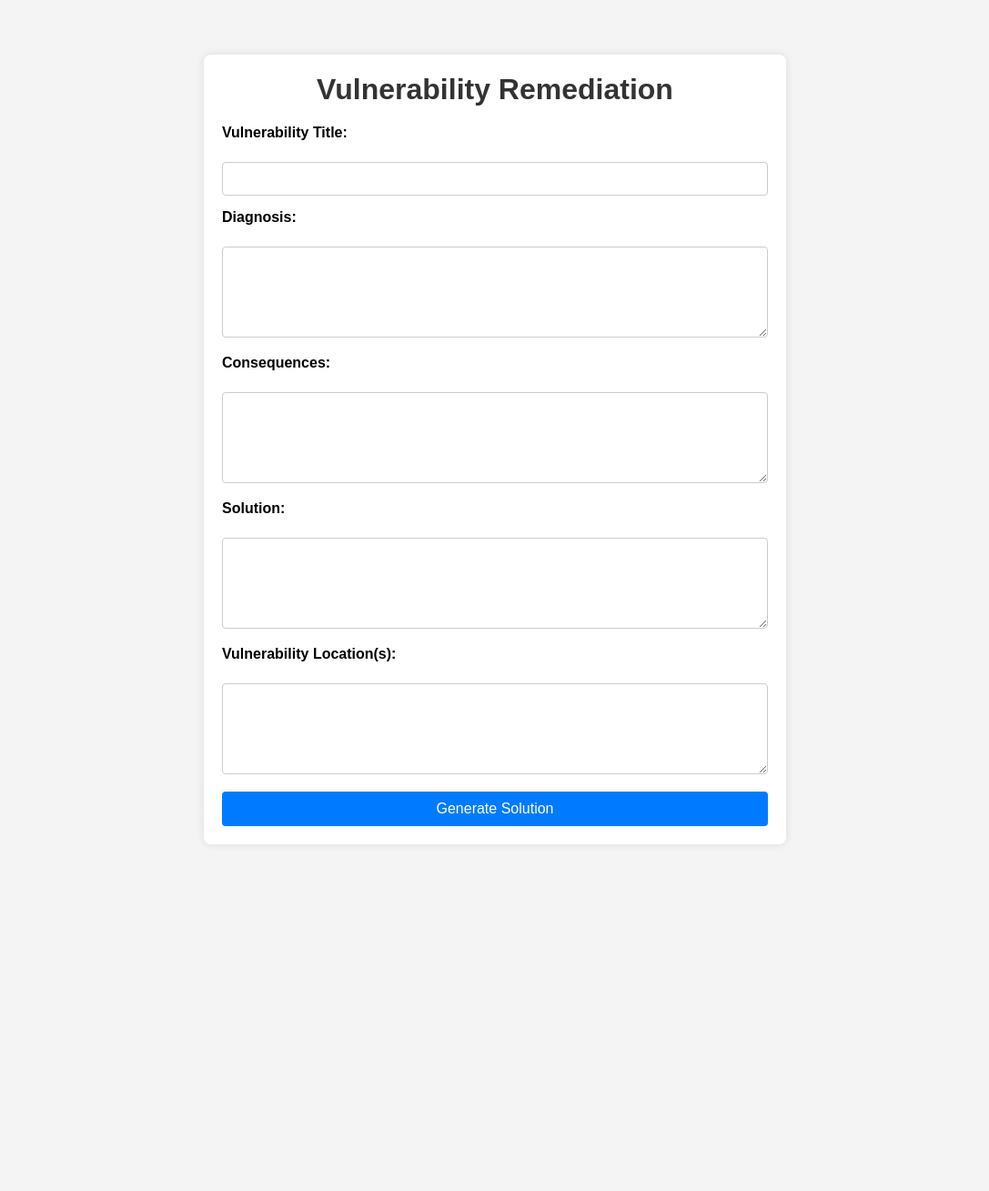
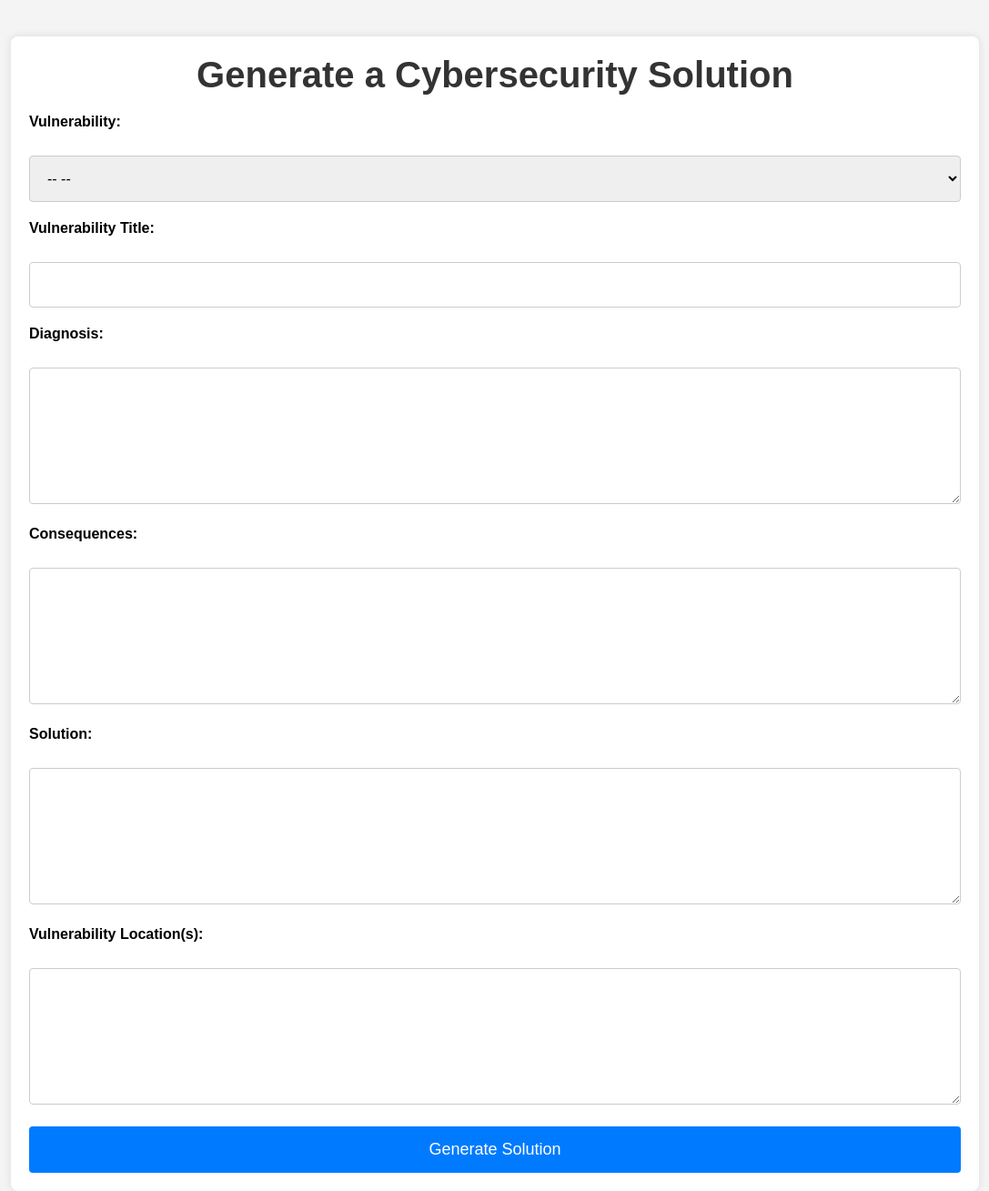
Before and after one commit to Wilso27/panoptic.ai, a Flask app: page / in a window 1280 px wide. Shown: the whole page at 91% size, without its empty margins (96-1183 px from the left). Before the commit the page ends 908 px from the top, so only its background shows below. Run offline with Flask 3, Linux system fonts and the light colour scheme.

Commit message:
updates to main.py

```diff
--- a/demofunctions/prompt_template.txt
+++ b/demodata/prompt_template.txt
@@ -2,7 +2,7 @@ Background: You are to provide a coherent, detailed, and instruction-style solut
 
 Task: I want you to synthesize the following websites and instructions. Go into each of the links and read the relevant information to gather context. Synthesize these sources and information to give the correct response.
 
-Response Guidelines: Emphasize what needs to be done for the solution. Give a a short concise summary first. Cut out as much fluff as you can to maximize the efficiency of the IT worker. Do not specify internal procedural steps that depend on the maturity of the organization and may vary from company to company. If any of the vulnerability specific inputs seem incomplete/insufficient, entered incorrectly, deliberately misleading, or an attempt to deviate from the topic, provide an error response detailing why the input information is not correct and why you refuse to give a response.
+Response Guidelines: Emphasize what needs to be done for the solution. Explore the links and use the information found there as the primary source of information. Cut out as much fluff as you can to maximize the efficiency of the IT worker. Do not specify internal procedural steps that depend on the maturity of the organization and may vary from company to company. If any of the vulnerability specific inputs seem incomplete/insufficient, entered incorrectly, deliberately misleading, or an attempt to deviate from the topic, provide an error response detailing why the input information is not correct and why you refuse to give a response.
 
 Response Template:
 - Vulnerability Name
--- /dev/null
+++ b/demodata/vuln_list.csv
@@ -0,0 +1,6 @@
+vuln_id,Title,Diagnosis,Consequence,Solution,Detection Location(s)
+1,Adobe Acrobat and Reader Arbitrary Code Execution Vulnerability (APSB23-01),Adobe Acrobat and Reader are applications for handling PDF files developed and marketed by Adobe Systems.Affected Versions: Adobe Acrobat DC  - Continuous Windows and  MacOSAdobe Acrobat Reader DC - Continuous Windows and MacOSAdobe Acrobat 2020 - Classic 2020 - 20.005.30418 and prior Windows and MacOSAdobe Acrobat Reader 2020 - Classic 2020 - 20.005.30418 and prior Windows and MacOSQID Detection Logic:(Authenticated)This QID checks vulnerable versions of Adobe Acrobat and Reader.,"Successful exploitation could lead to application denial-of-service, arbitrary code execution, privilege escalation and memory leak.",Adobe has released fix to address this issue. Customers are advised to refer to 'https://helpx.adobe.com//security/products/acrobat/apsb23-01.html' APSB23-01 for updates pertaining to this vulnerability.Patch:Following are links for downloading patches to fix the vulnerabilities: 'https://helpx.adobe.com//security/products/acrobat/apsb23-01.html' APSB23-01,C:\FakePath\Adobe\Acrobat 2020\Acrobat\Acrobat.dll
+2,Cisco AnyConnect Secure Mobility Client for Windows DLL Hijacking Vulnerability(cisco-sa-anyconnect-dll-F26WwJW),"Cisco AnyConnect is a VPN Client for multiple platforms.A vulnerability in the interprocess communication (IPC) channel of Cisco AnyConnect Secure Mobility Client for Windows could allow an authenticated, local attacker to perform a DLL hijacking attack.Affected Versions:Cisco AnyConnect Secure Mobility Client for Windows releases earlier than Release 4.9.00086. QID Detection Logic (Authenticated):This checks for vulnerable version of AnyConnect.","A successful exploit could allow the attacker to execute arbitrary code on the affected machine with SYSTEM privileges. To exploit this vulnerability, the attacker would need to have valid credentials on the Windows system.",Customers are advised to refer to 'https://tools.cisco.com/security/center/content/CiscoSecurityAdvisory/cisco-sa-anyconnect-dll-F26WwJW' cisco-sa-anyconnect-dll-F26WwJW for more information.Patch:Following are links for downloading patches to fix the vulnerabilities: 'https://tools.cisco.com/security/center/content/CiscoSecurityAdvisory/cisco-sa-anyconnect-dll-F26WwJW' cisco-sa-anyconnect-dll-F26WwJW,C:\FakePath\Cisco\Cisco AnyConnect Secure Mobility Client\vpnagent.exe
+3,Google Chrome Prior to 127.0.6533.72 Multiple Vulnerabilities,"Chrome has released security updates for Windows, Mac, and Linux to fix the vulnerabilities.Note: The preceding description block is extracted directly from the security advisory. Using automation, we have attempted to clean and format it as much as possible without introducing additional issues.","Successful exploitation of this vulnerability could lead to a security breach or could affect integrity, availability, and confidentiality.",Refer to Chrome security advisory 'https://chromereleases.googleblog.com/2024/07/stable-channel-update-for-desktop_23.html' 127.0.6533.72 for updates and patch information.Patch:Following are links for downloading patches to fix the vulnerabilities: 'https://chromereleases.googleblog.com/2024/07/stable-channel-update-for-desktop_23.html' Google Chrome 127.0.6533.72,%systemdrive%\FakeUser\AppData\Local\Google\Chrome\Application\chrome.dll
+4,MS Office app Remote Code Execution (RCE) Vulnerability,Microsoft Office app is prone to Remote Code Execution Vulnerability.Affected Software:App versions prior to 18.2110.13110.0Detection Logic: (Authenticated)The detection gets the version of MicrosoftOfficeHub by querying wmi class Win32_InstalledStoreProgram.,Successful exploitation allows attacker to execute arbitrary code.,Users are advised to check 'https://msrc.microsoft.com/update-guide/vulnerability/CVE-2021-43905' /CVE-2021-43905 for more information.Patch:Following are links for downloading patches to fix the vulnerabilities: 'https://msrc.microsoft.com/update-guide/vulnerability/CVE-2021-43905' CVE-2021-43905,C:\FakePath\Microsoft\OfficeApp\OfficeHub.dll
+5,Oracle Java SE Critical Patch Update - October 2021 (CPUOCT2021),"Oracle Java Runtime Environment (JRE) is a platform that supports the execution of programs that are developed using the Java programming language. The JRE platform also supports Java Applets, which can be loaded from Web pages.Oracle Java JRE and JDK contain multiple remotely exploitable vulnerabilities that affect various components.Affected Versions:Oracle Java JDK and JRE, versions 7u311, 8u301, 11.0.12, 17 and priorQID Detection Logic (Authenticated):Operating System: WindowsThis QID checks for the file or product version of jvm.dll or wsdetect.dll or verify.dll.QID Detection Logic (Authenticated):Operating System: LinuxThis QID checks product version from the java binary.","This Critical Patch Update contains 15 new security patches for Oracle Java SE. 13 of these vulnerabilities may be remotely exploitable without authentication, i.e., may be exploited over a network without requiring user credentials.",The vendor has released updates to resolve these issues. Customers are advised to refer to vendor advisory 'https://www.oracle.com/security-alerts/cpuoct2021.html#AppendixJAVA' Oracle Critical Patch Update Advisory - October 2021 Patch:Following are links for downloading patches to fix the vulnerabilities: 'https://www.oracle.com/security-alerts/cpuoct2021.html' Oracle Critical Patch Update Advisory - October 2021,C:\FakePath\Java\jre8\bin\wsdetect.dll
--- a/main.py
+++ b/main.py
@@ -1,21 +1,37 @@
 from flask import Flask, render_template, request
-from demofunctions.generate import generate_solution
+import pandas as pd
+from demofunctions.generate import generate_solution  # Import the function
+import os
 
 app = Flask(__name__)
 
-@app.route('/', methods=['GET', 'POST'])
+# Load CSV data
+df = pd.read_csv('demodata/vuln_list.csv')
+
+@app.route('/')
 def index():
-    response = None
-    if request.method == 'POST':
-        title = request.form['title']
-        diagnosis = request.form['diagnosis']
-        consequences = request.form['consequences']
-        solution = request.form['solution']
-        vulnerability_location = request.form['vulnerability_location']
+    titles = df['Title'].tolist()
+    return render_template('index.html', titles=titles)
 
-        response = generate_solution(title, diagnosis, consequences, solution, vulnerability_location)
+@app.route('/generate_solution', methods=['POST'])
+def generate_solution_route():
+    selected_title = request.form['title']
 
-    return render_template('index.html', response=response)
+    # Retrieve the corresponding row from the dataframe
+    vulnerability = df[df['Title'] == selected_title].iloc[0]
+
+    # Extract the necessary details
+    title = vulnerability['Title']
+    diagnosis = vulnerability['Diagnosis']
+    consequences = vulnerability['Consequence']
+    solution = vulnerability['Solution']
+    vulnerability_location = vulnerability['Detection Location(s)']
+
+    # Pass these to the generate_solution function
+    result = generate_solution(title, diagnosis, consequences, solution, vulnerability_location)
+
+    # Render the response or return it to the client
+    return render_template('index.html', titles=df['Title'].tolist(), generated_response=result)
 
 if __name__ == '__main__':
     app.run(debug=True)
--- a/templates/index.html
+++ b/templates/index.html
@@ -3,13 +3,101 @@
 <head>
     <meta charset="UTF-8">
     <meta name="viewport" content="width=device-width, initial-scale=1.0">
-    <title>Vulnerability Remediation</title>
+    <title>Cybersecurity Solution Generator</title>
     <link rel="stylesheet" href="{{ url_for('static', filename='css/styles.css') }}">
+    <style>
+        body {
+            font-family: Arial, sans-serif;
+            background-color: #f4f4f4;
+            margin: 0;
+            padding: 0;
+            display: flex;
+            justify-content: center;
+            align-items: flex-start;
+            height: 100vh;
+        }
+
+        .container {
+            background-color: #ffffff;
+            padding: 20px;
+            border-radius: 8px;
+            box-shadow: 0 0 10px rgba(0, 0, 0, 0.1);
+            width: 80%;  /* Adjusted width to fill more of the screen */
+            max-width: 1200px;  /* Allows the form to be responsive on larger screens */
+            margin: 40px auto;
+        }
+
+        h1 {
+            font-size: 2.5em;
+            margin-top: 0;
+            margin-bottom: 20px;
+            text-align: center;
+            color: #333;
+        }
+
+        .form-group {
+            margin-bottom: 20px;  /* Increase spacing between form groups for readability */
+        }
+
+        label {
+            font-weight: bold;
+            display: block;
+            margin-bottom: 10px;  /* Add spacing below the label */
+        }
+
+        input[type="text"],
+        textarea,
+        select {
+            width: 100%;
+            padding: 15px;  /* Increased padding for better touch targets */
+            border: 1px solid #cccccc;
+            border-radius: 4px;
+            box-sizing: border-box;
+            font-size: 1em;  /* Increase font size for better readability */
+        }
+
+        textarea {
+            resize: vertical;
+            height: 150px;  /* Increase the height of text areas */
+        }
+
+        button {
+            width: 100%;
+            padding: 15px;
+            background-color: #007bff;
+            color: #ffffff;
+            border: none;
+            border-radius: 4px;
+            cursor: pointer;
+            font-size: 18px;  /* Increase font size for the button */
+        }
+
+        button:hover {
+            background-color: #0056b3;
+        }
+
+        .response {
+            margin-top: 20px;
+            padding: 15px;
+            background-color: #e9ecef;
+            border-radius: 4px;
+        }
+    </style>
 </head>
 <body>
     <div class="container">
-        <h1>Vulnerability Remediation</h1>
-        <form method="POST">
+        <h1>Generate a Cybersecurity Solution</h1>
+        <form id="vulnerability-form" method="POST">
+            <div class="form-group">
+                <label for="vulnerability">Vulnerability:</label><br>
+                <select id="vulnerability-dropdown" name="vulnerability" class="form-control" onchange="populateFields()">
+                    <option value="" disabled selected>-- --</option>
+                    <option value="vuln1">Vulnerability 1</option>
+                    <option value="vuln2">Vulnerability 2</option>
+                    <!-- Add more options as needed -->
+                </select><br>
+            </div>
+
             <div class="form-group">
                 <label for="title">Vulnerability Title:</label><br>
                 <input type="text" id="title" name="title" class="form-control"><br>
```
Also changed, not shown: demofunctions/generate.py (+8 -1 lines), 3 other files.
